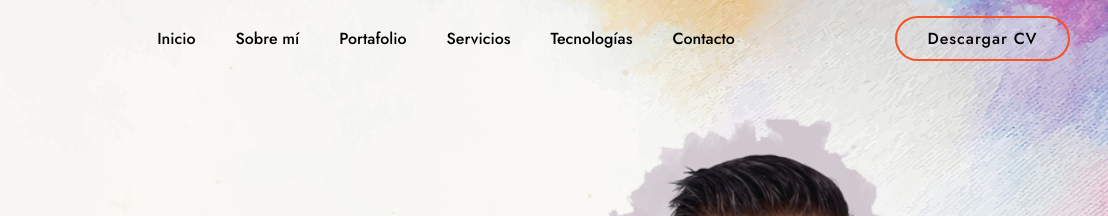
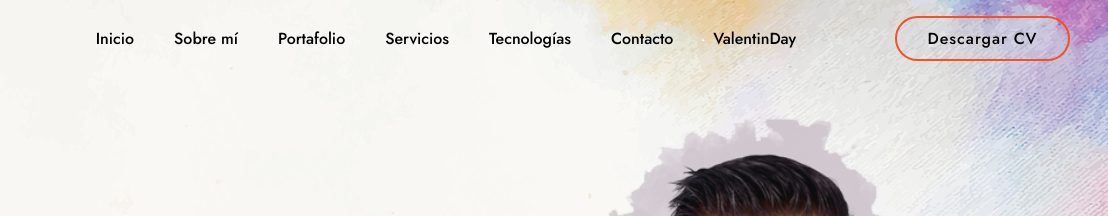
Before and after one commit to Alex-Rivera-LATAM/portafolio, a plain HTML site: page index.html in a window 1280 px wide. Shown: the top 216 px of the page, 172-1280 px from the left. Drawn offline with nearby package versions, Linux system fonts and the light colour scheme.

Commit message:
Update index.html

```diff
--- a/index.html
+++ b/index.html
@@ -25,6 +25,7 @@
             <li><a href="#sub-service">Servicios</a></li>
             <li><a href="#tecnology">Tecnologías</a></li>
             <li><a href="#contact">Contacto</a></li>
+            <li><a href="#valentin">ValentinDay</a></li>
         </ul>
         <a href="https://drive.google.com/file/d/1d_fjJcKIzWMwALtgYhaWm15gNSJLJWvj/view?usp=sharing" target="blank" class="top-btn">Descargar CV</a>
     </header>
```
